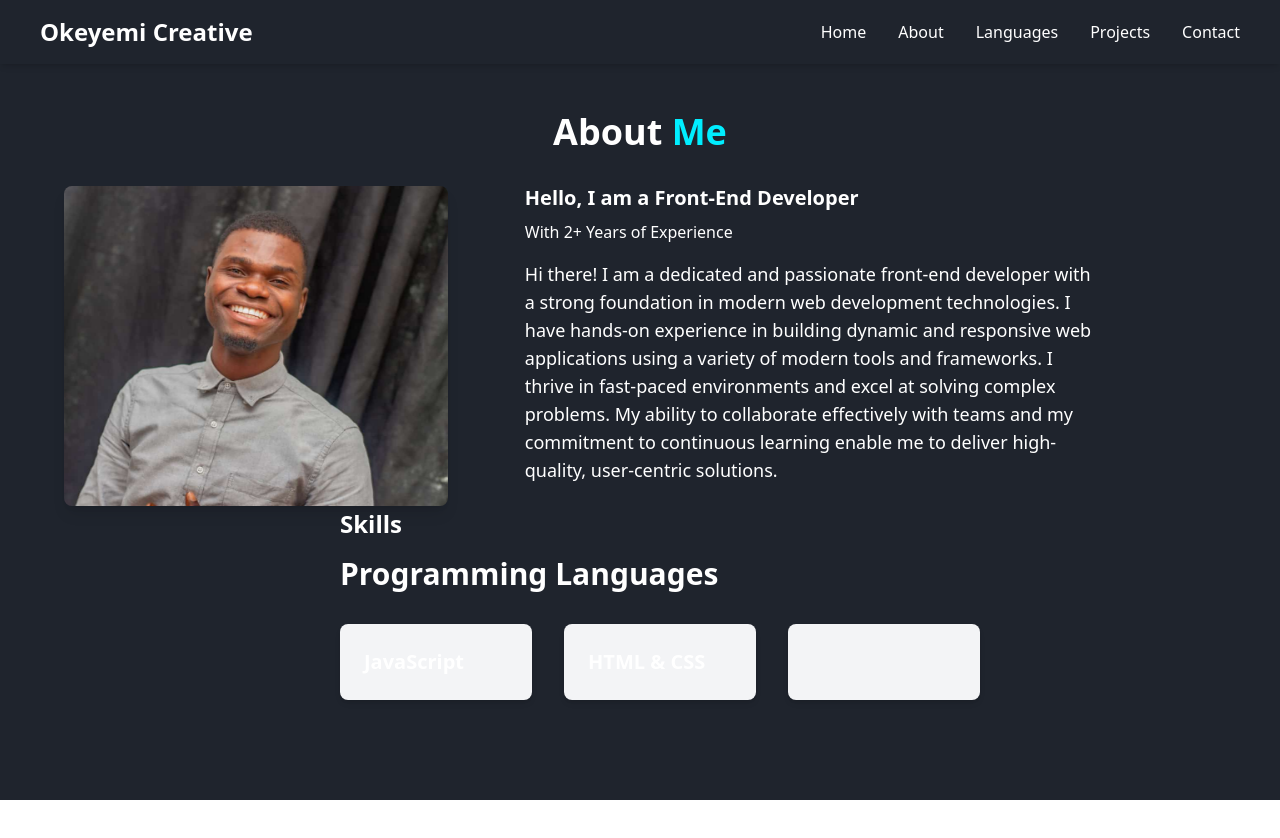
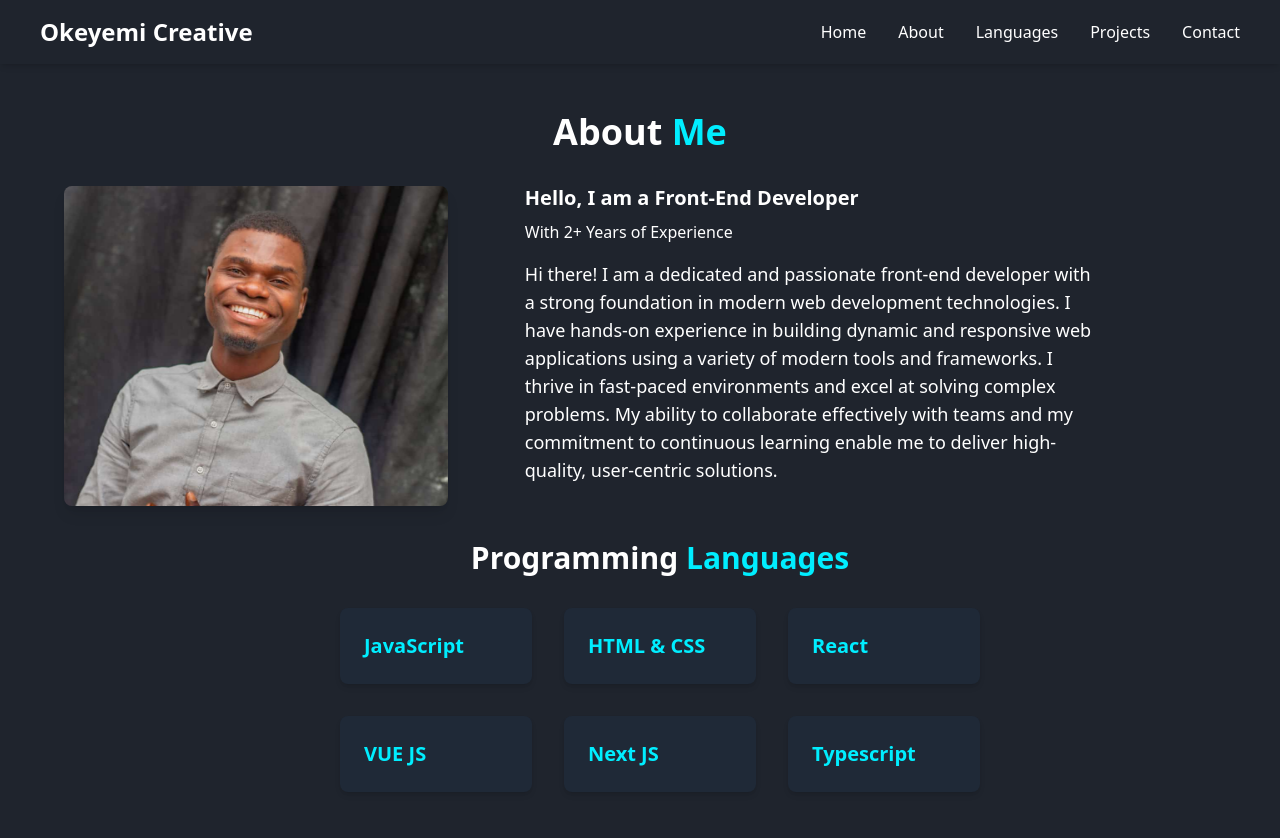
Before and after one commit to Okeyemi/TJ-portfolio, a React (Vite) app: page /about in a window 1280 px wide. Before the commit the page ends 800 px from the top, so only its background shows below. Built offline with nearby package versions, Linux system fonts and the light colour scheme.

Commit message:
feat: modify about section

```diff
--- a/src/Pages/About.jsx
+++ b/src/Pages/About.jsx
@@ -41,28 +41,34 @@ const About = () => {
       </div>
      {/* Skills Section */}
 <motion.div
-          className="md:w-1/2 md:ml-10 text-center md:text-left"
+  className="md:w-1/2 md:ml-10 text-center md:text-left text-white"
   initial={{ opacity: 0, x: 50 }}
   animate={{ opacity: 1, x: 0 }}
   transition={{ duration: 1 }}
 >
-          <h2 className="text-2xl font-semibold mb-4">Skills</h2>
-          <h2 className="text-3xl font-bold mb-8">Programming Languages</h2>
+  <h2 className="text-3xl text-center font-bold my-8 ">Programming <span className='text-[#00EEFF]'>Languages</span> </h2>
   <div className="grid grid-cols-1 md:grid-cols-3 gap-8">
-              <div className="bg-gray-100 p-6 rounded-lg shadow-md">
-                <h3 className="font-bold text-xl">JavaScript</h3>
+    <div className="bg-gray-800 p-6 rounded-lg shadow-md">
+      <h3 className="font-bold text-xl text-[#00EEFF]">JavaScript</h3>
     </div>
-              <div className="bg-gray-100 p-6 rounded-lg shadow-md">
-                <h3 className="font-bold text-xl">HTML & CSS</h3>
+    <div className="bg-gray-800 p-6 rounded-lg shadow-md">
+      <h3 className="font-bold text-xl text-[#00EEFF]">HTML & CSS</h3>
     </div>
-              <div className="bg-gray-100 p-6 rounded-lg shadow-md"></div>
+    <div className="bg-gray-800 p-6 rounded-lg shadow-md">
+      <h3 className="font-bold text-xl text-[#00EEFF]">React</h3>
     </div>
-
-
-          <div>
-
+    <div className="bg-gray-800 p-6 rounded-lg shadow-md">
+      <h3 className="font-bold text-xl text-[#00EEFF]">VUE JS </h3>
+    </div>
+    <div className="bg-gray-800 p-6 rounded-lg shadow-md">
+      <h3 className="font-bold text-xl text-[#00EEFF]">Next JS </h3>
+    </div>
+    <div className="bg-gray-800 p-6 rounded-lg shadow-md">
+      <h3 className="font-bold text-xl text-[#00EEFF]">Typescript</h3>
+    </div>
   </div>
 </motion.div>
+
     </section>
   );
 };
```
Lines whose indentation alone changed are shown as unchanged.
